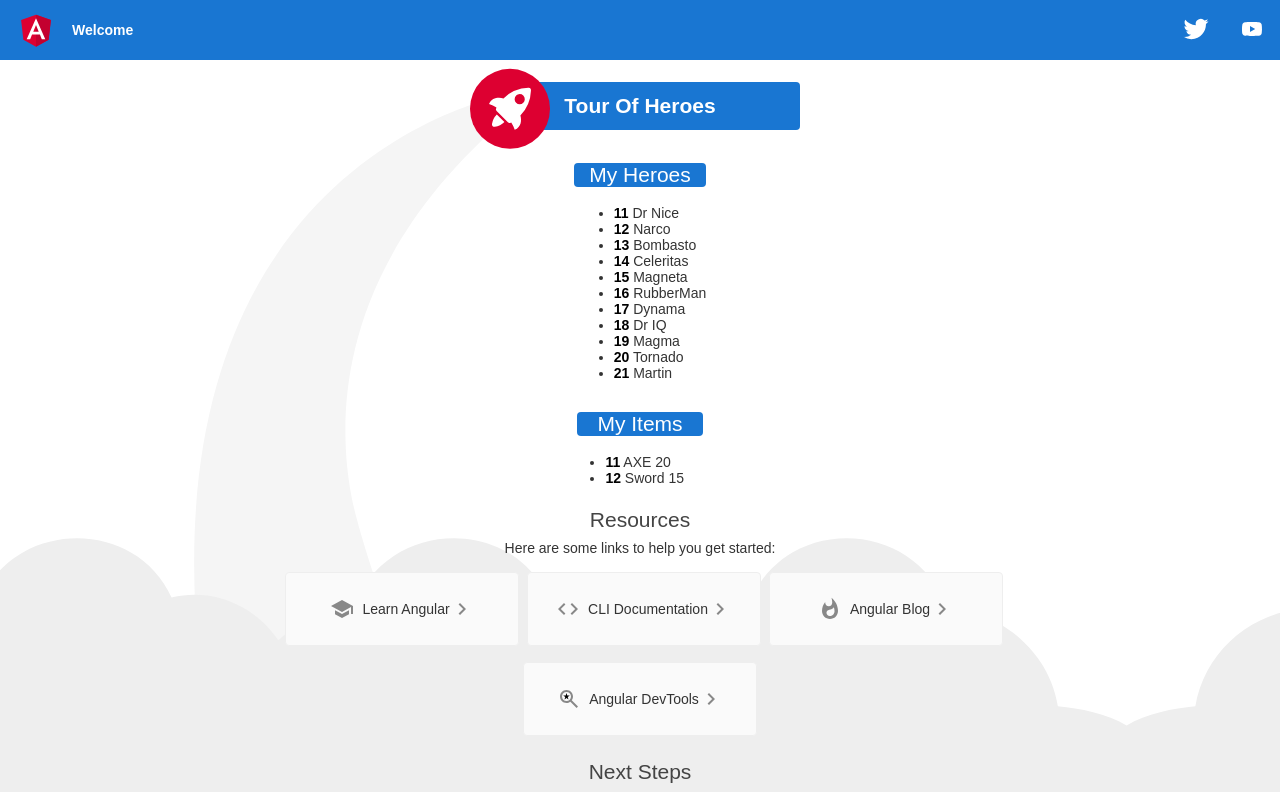
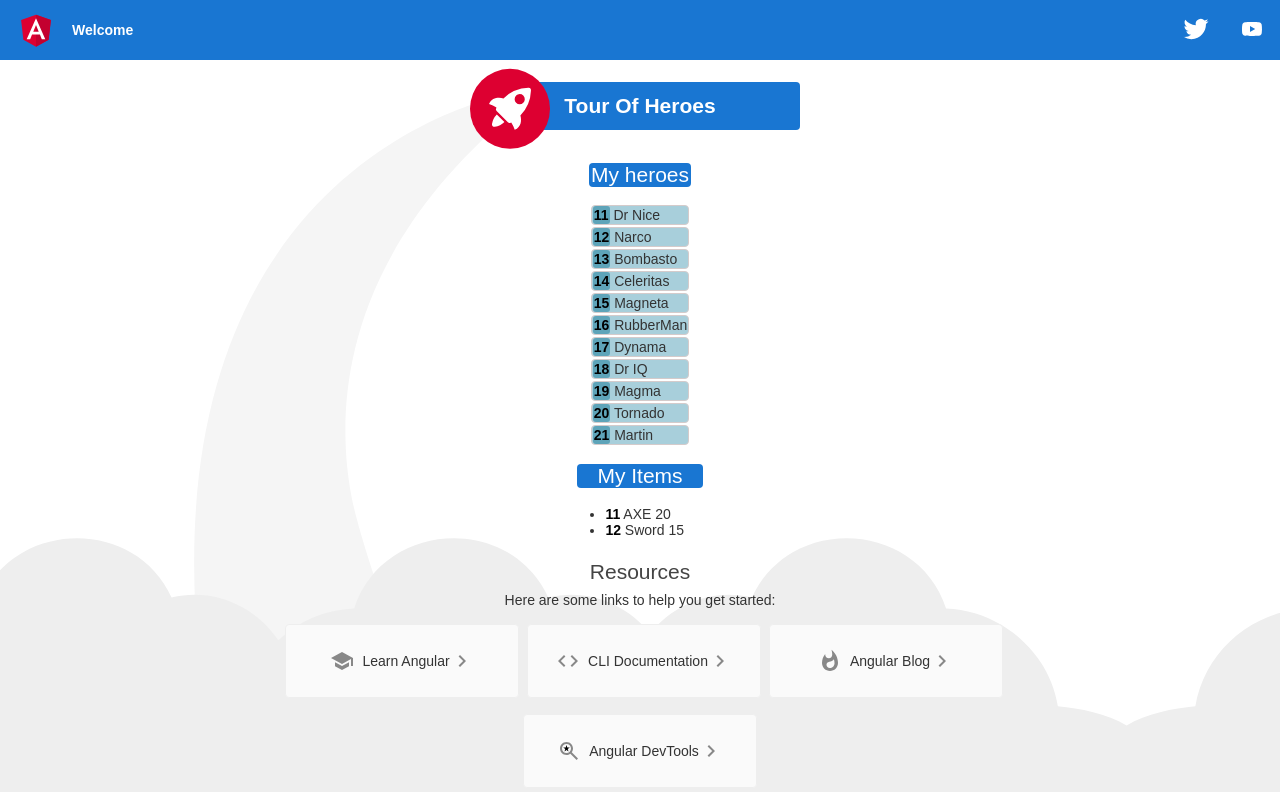
Before and after one commit to MartinKrause21/ToH, an Angular app: page / in a window 1280 px wide. Shown: the top 792 px of the page. Built offline with nearby package versions, Linux system fonts and the light colour scheme.

Commit message:
Add viewing details, css changes

```diff
--- a/src/app/heroes/heroes.component.css
+++ b/src/app/heroes/heroes.component.css
@@ -8,13 +8,29 @@ h2 {
     min-width: 30%;
     text-align: center;
     border-radius: 4px;
-  }
+}
 
 span {
-      color: black;
-      font-family: Arial, Helvetica, sans-serif;
-      font-weight: bold;
-  }
+    color: black;
+    font-family: Arial, Helvetica, sans-serif;
+    font-weight: bold;
+}
+
+span.badge {
+    border-color: blue;
+    background-color: rgb(94, 164, 185);
+    padding: 1px;
+    border-radius: 3px;
+}
+
+li.selected span.badge {
+
+    border-radius: 3px;
+    color: white;
+    border-color: blue;
+    background-color: rgb(17, 145, 184);
+    padding: 1px;
+}
 
 label {
     color: black;
@@ -30,7 +46,30 @@ input {
     border: 1px solid rgb(241, 235, 235);
     background-color: #fafafa;
 }
+
 div {
     color: rgb(243, 50, 50);
     font-family: Arial, Helvetica, sans-serif;
 }
+
+li {
+    border: 1px solid rgb(212, 203, 203) ;
+    border-radius: 4px;
+    background-color:rgb(168, 207, 219) ;
+    margin: 2px;
+    padding: 1px;
+    list-style-type: none;
+}
+
+li.selected {
+    color: white;
+    border: 1px solid rgb(212, 203, 203) ;
+    border-radius: 4px;
+    background-color:rgb(43, 182, 224) ;
+    margin: 2px;
+    padding: 1px;
+    list-style-type: none;
+}
+li:hover {
+    padding-left: 10px;
+}
--- a/src/app/heroes/heroes.component.html
+++ b/src/app/heroes/heroes.component.html
@@ -1,7 +1,23 @@
+<h2>My heroes</h2>
 
-<h2>My Heroes</h2>
-<ul class="heroes">
-  <li *ngFor="let hero of heroes">
-    <span class="badge">{{hero.id}}</span> {{hero.name}}
-  </li>
-</ul>
+
+<li *ngFor="let hero of heroes"
+[class.selected]="hero === selectedHero"
+(click)="onSelect(hero)">
+<span class="badge">{{hero.id}}</span> {{hero.name}}
+</li>
+
+
+<div *ngIf="selectedHero">
+
+  <h2>{{selectedHero.name | uppercase}} Details</h2>
+
+    <div><span>id: </span>{{selectedHero.id}}</div>
+
+    <div>
+    <label for="hero-name">Hero name: </label>
+    <input id="hero-name" [(ngModel)]="selectedHero.name" placeholder="name">
+
+  </div>
+
+</div>
--- a/src/app/heroes/heroes.component.ts
+++ b/src/app/heroes/heroes.component.ts
@@ -10,6 +10,11 @@ export class HeroesComponent implements OnInit {
 
   heroes = HEROES;
 
+  selectedHero?: Hero;
+  onSelect(hero: Hero): void {
+  this.selectedHero = hero;
+}
+
   constructor() { }
   ngOnInit() {}
 
```
